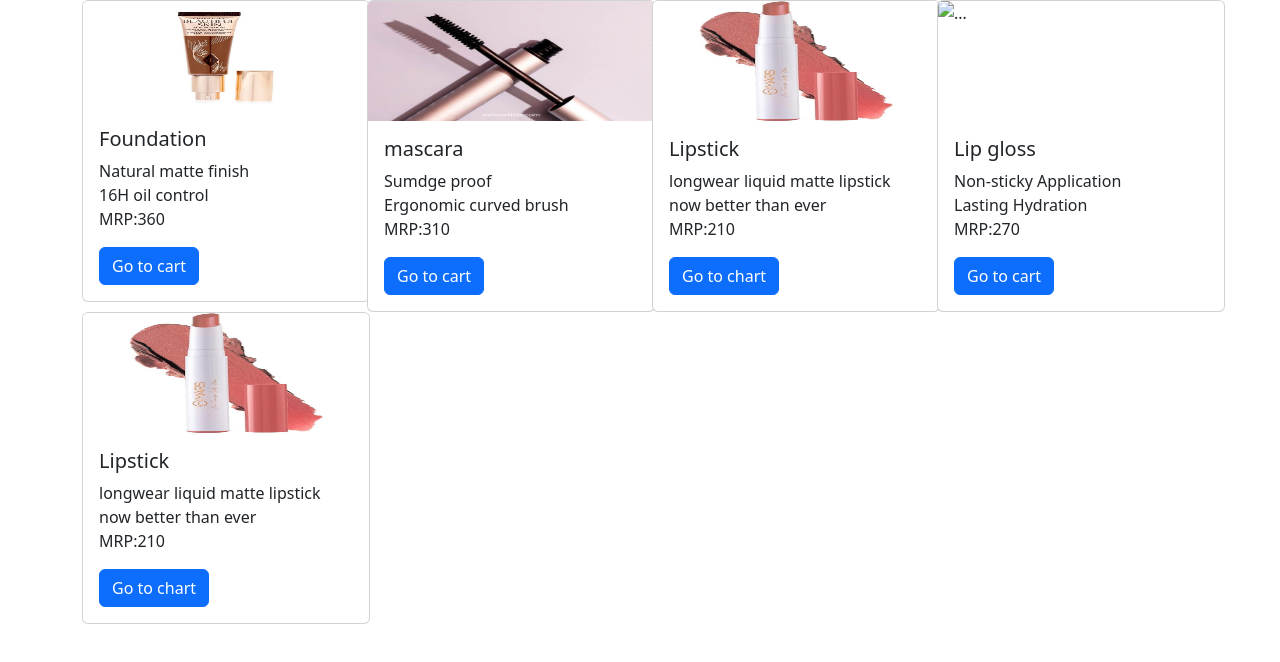
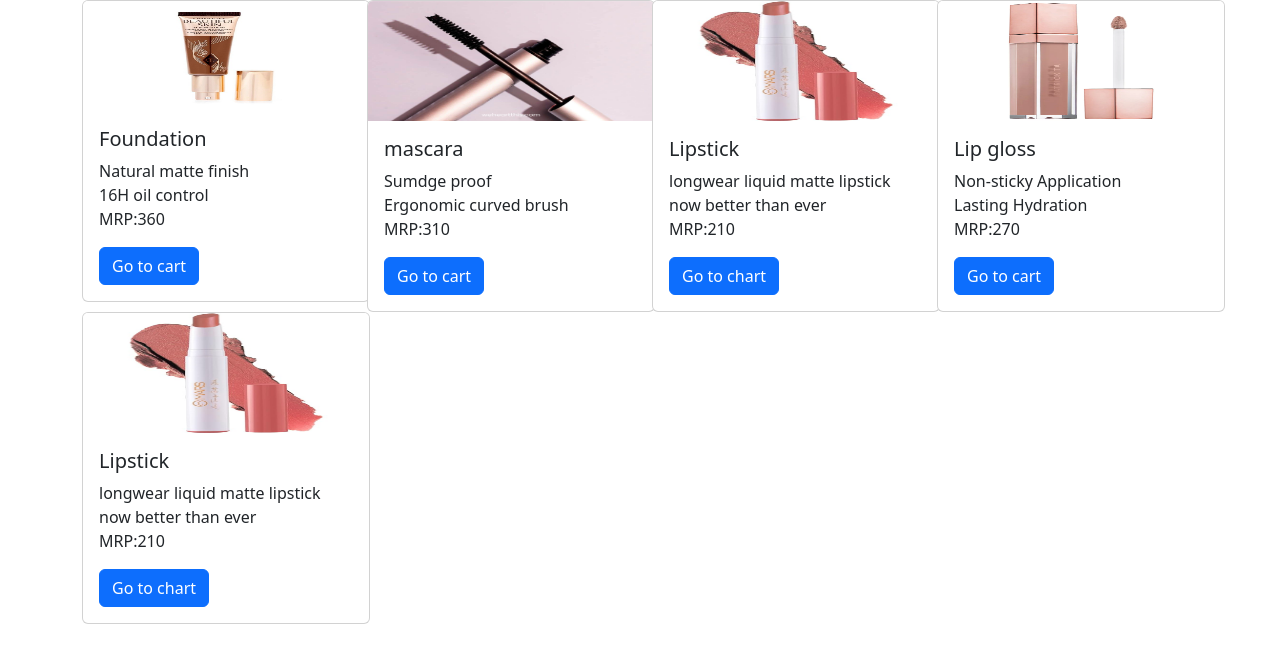
Before and after one commit to Akshaya123-ps/Akshaya-A1, a plain HTML site: page category.html in a window 1280 px wide. Drawn offline with nearby package versions, Linux system fonts and the light colour scheme.

Commit message:
Update category.html

```diff
--- a/category.html
+++ b/category.html
@@ -34,7 +34,7 @@
                 </div>
               </div></div>
             <div class="col-sm-12 col-md-3 col-lg-3"><div class="card" style="width: 18rem;">
-                <img height="120" src="cos_3.jpg" class="card-img-top" alt="...">
+                <img height="120" src="cos8.webp" class="card-img-top" alt="...">
                 <div class="card-body">
                   <h5 class="card-title">Lip gloss</h5>
                   <p class="card-text">Non-sticky Application<br>Lasting Hydration<br>MRP:270</p>
```
